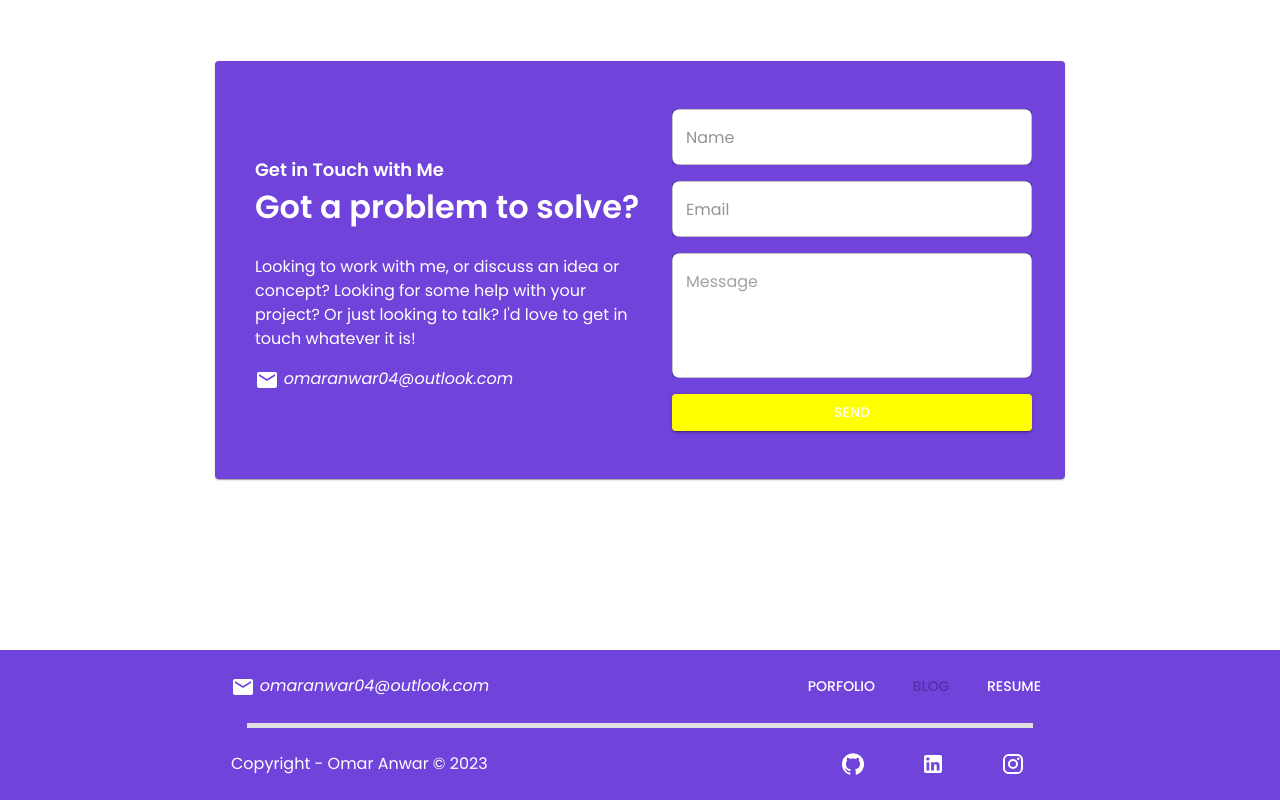
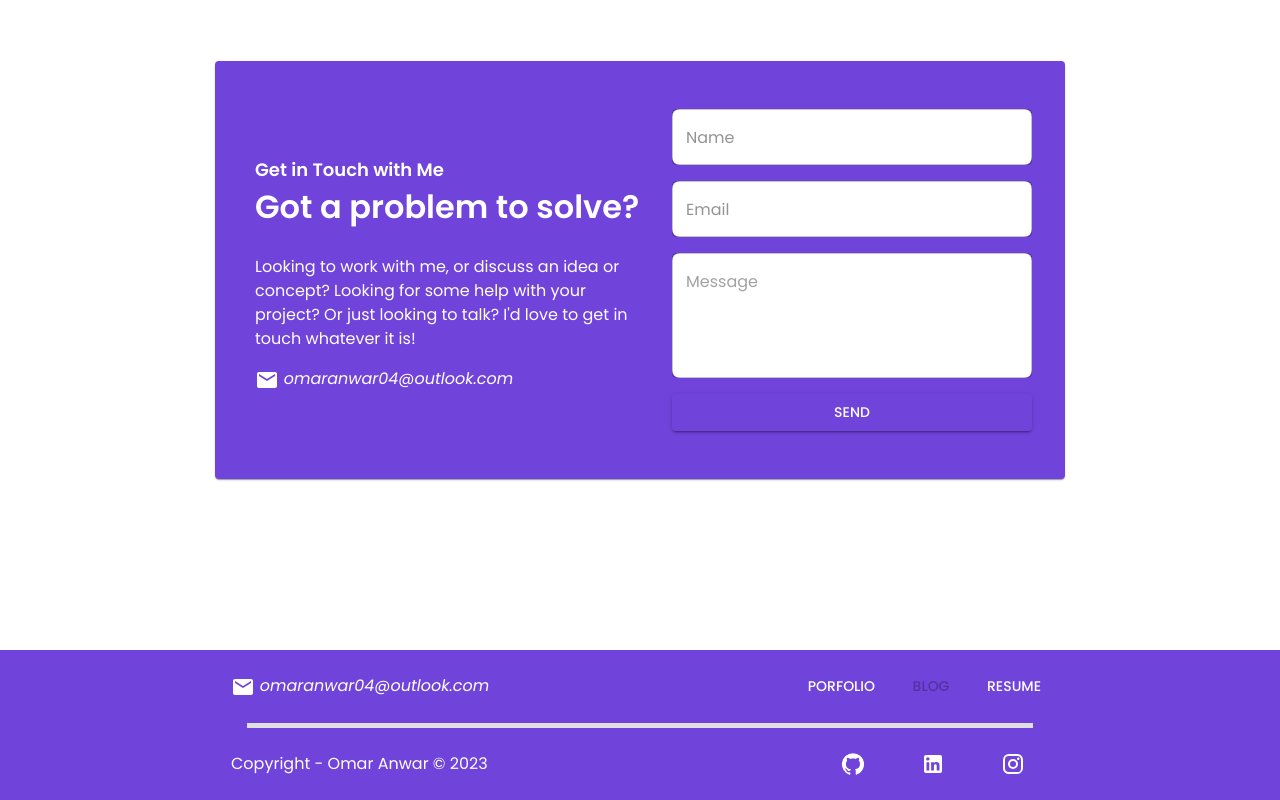
Before and after one commit to OmarAnwar19/Portfolio-Website, a Next.js app in the folder portfolio-src/: page / in a window 1280 px wide. Shown: the part 3406-4206 px from the top of the page. Built offline with nearby package versions, Linux system fonts and the light colour scheme.

Commit message:
secondary

```diff
--- a/portfolio-src/src/components/portfolio/contact/ContactForm.jsx
+++ b/portfolio-src/src/components/portfolio/contact/ContactForm.jsx
@@ -95,9 +95,8 @@ const ContactForm = () => {
       <Button
         type="submit"
         variant="contained"
+        color="secondary"
         sx={{
-          background: "#ff0",
-          color: "#fff",
           width: "100%",
           m: 1,
         }}
```
